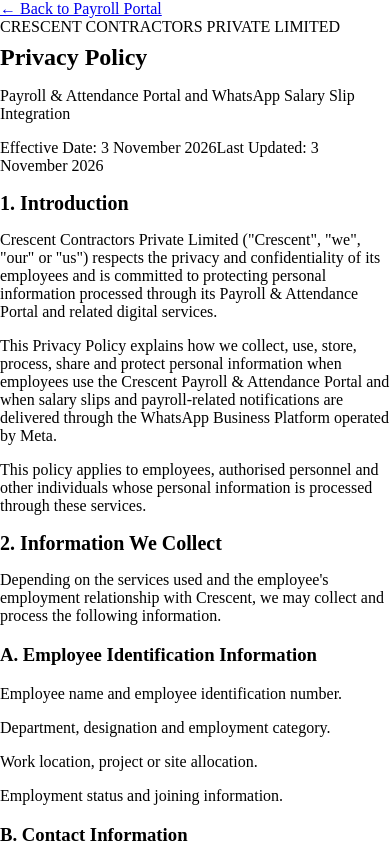
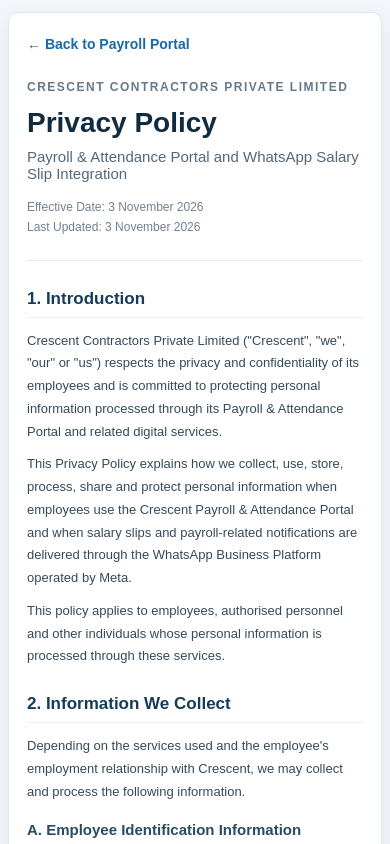
Before and after one commit to haquepm/Payroll-Attendance, a Next.js app: page /privacy-policy in a window 390 px wide. Shown: the top 844 px of the page. Built offline with nearby package versions, Linux system fonts and the light colour scheme.

Commit message:
Add responsive styling for payroll privacy policy

```diff
--- a/src/app/globals.css
+++ b/src/app/globals.css
@@ -1 +1,25 @@
 *{box-sizing:border-box}body{margin:0}input,select,button{background:#0b1c28;color:#e8eef5;border:1px solid #36515f;border-radius:7px;padding:8px;margin:5px}button{cursor:pointer}button:disabled{opacity:.4;cursor:not-allowed}h1{margin:8px 0}h2{font-size:20px}
+
+
+.policy-shell{min-height:100vh;background:#f3f6fa;padding:32px 18px 56px;color:#172b3a;font-family:Arial,Helvetica,sans-serif}
+.policy-card{max-width:920px;margin:0 auto;background:#fff;border:1px solid #e1e7ee;border-radius:14px;padding:36px 48px 42px;box-shadow:0 8px 28px rgba(20,42,60,.07)}
+.policy-back{display:inline-block;color:#1769aa;text-decoration:none;font-size:14px;font-weight:600;margin-bottom:28px}
+.policy-back:hover,.policy-section a:hover{text-decoration:underline}
+.policy-header{border-bottom:1px solid #e4eaf0;padding-bottom:26px;margin-bottom:28px}
+.policy-brand{font-size:12px;letter-spacing:1.5px;font-weight:700;color:#64798a;margin-bottom:12px}
+.policy-header h1{font-size:34px;line-height:1.2;margin:0 0 8px;color:#102b40}
+.policy-subtitle{font-size:17px;color:#536879;margin:0 0 18px}
+.policy-meta{display:flex;flex-wrap:wrap;gap:8px 24px;color:#718292;font-size:12px}
+.policy-section{margin:0 0 26px}
+.policy-section h2{font-size:19px;color:#153d59;margin:0 0 12px;padding-bottom:8px;border-bottom:1px solid #edf1f5}
+.policy-section h3{font-size:15px;color:#294c65;margin:18px 0 7px}
+.policy-section p{font-size:14px;line-height:1.75;color:#344b5c;margin:0 0 10px}
+.policy-list{padding-left:23px;margin:7px 0 13px}
+.policy-list li{font-size:14px;line-height:1.7;color:#344b5c;padding-left:4px;margin:3px 0}
+.policy-section a,.policy-contact a,.policy-footer a{color:#1769aa;text-decoration:none}
+.policy-contact{font-style:normal;display:flex;flex-direction:column;gap:9px;padding:17px 19px;background:#f6f9fc;border:1px solid #e4ebf2;border-radius:9px;color:#344b5c;font-size:14px;line-height:1.6}
+.policy-contact strong{color:#173c56;font-size:15px;margin-bottom:3px}
+.policy-footer{border-top:1px solid #e4eaf0;padding-top:22px;margin-top:34px;display:flex;flex-direction:column;gap:7px;color:#718292;font-size:12px}
+.policy-footer strong{color:#294c65;letter-spacing:.5px}
+@media(max-width:640px){.policy-shell{padding:12px 8px 28px}.policy-card{padding:22px 18px 28px;border-radius:10px}.policy-header h1{font-size:28px}.policy-subtitle{font-size:15px}.policy-section h2{font-size:17px}.policy-section p,.policy-list li{font-size:13px}.policy-meta{flex-direction:column;gap:6px}}
+@media print{.policy-shell{background:#fff;padding:0}.policy-card{max-width:none;border:0;box-shadow:none;padding:0}.policy-back{display:none}.policy-section{break-inside:avoid}.policy-header{break-after:avoid}}
```
